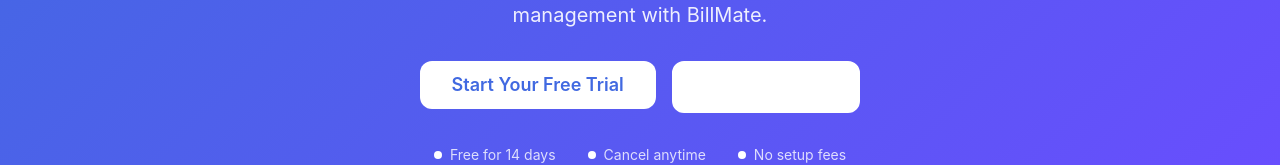
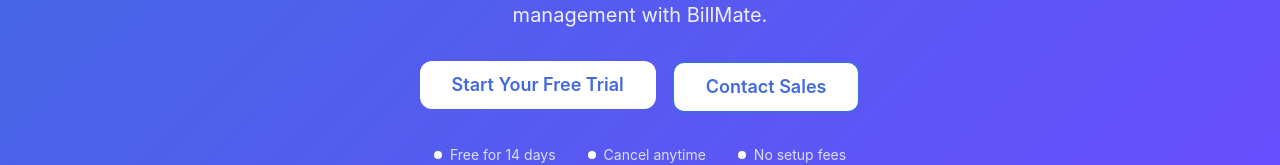
Before and after one commit to Fanobano/billmate-unify, a React (Vite) app: page / in a window 1280 px wide. Shown: the part 1731-1896 px from the top of the page. Built offline with nearby package versions, Linux system fonts and the light colour scheme.

Commit message:
Style Contact Sales button
Updated the "Contact Sales" button to match the styling of the "View Demo" button.

```diff
--- a/src/components/CTA.tsx
+++ b/src/components/CTA.tsx
@@ -23,7 +23,7 @@ const CTA = () => {
             <Button
               variant="outline"
               size="lg"
-              className="border-2 border-white text-white font-semibold px-8 py-6 text-lg rounded-xl transition-smooth hover:bg-white/10"
+              className="border-2 border-primary text-primary font-semibold px-8 py-6 text-lg rounded-xl transition-smooth hover:card-hover-shadow"
             >
               Contact Sales
             </Button>
```
